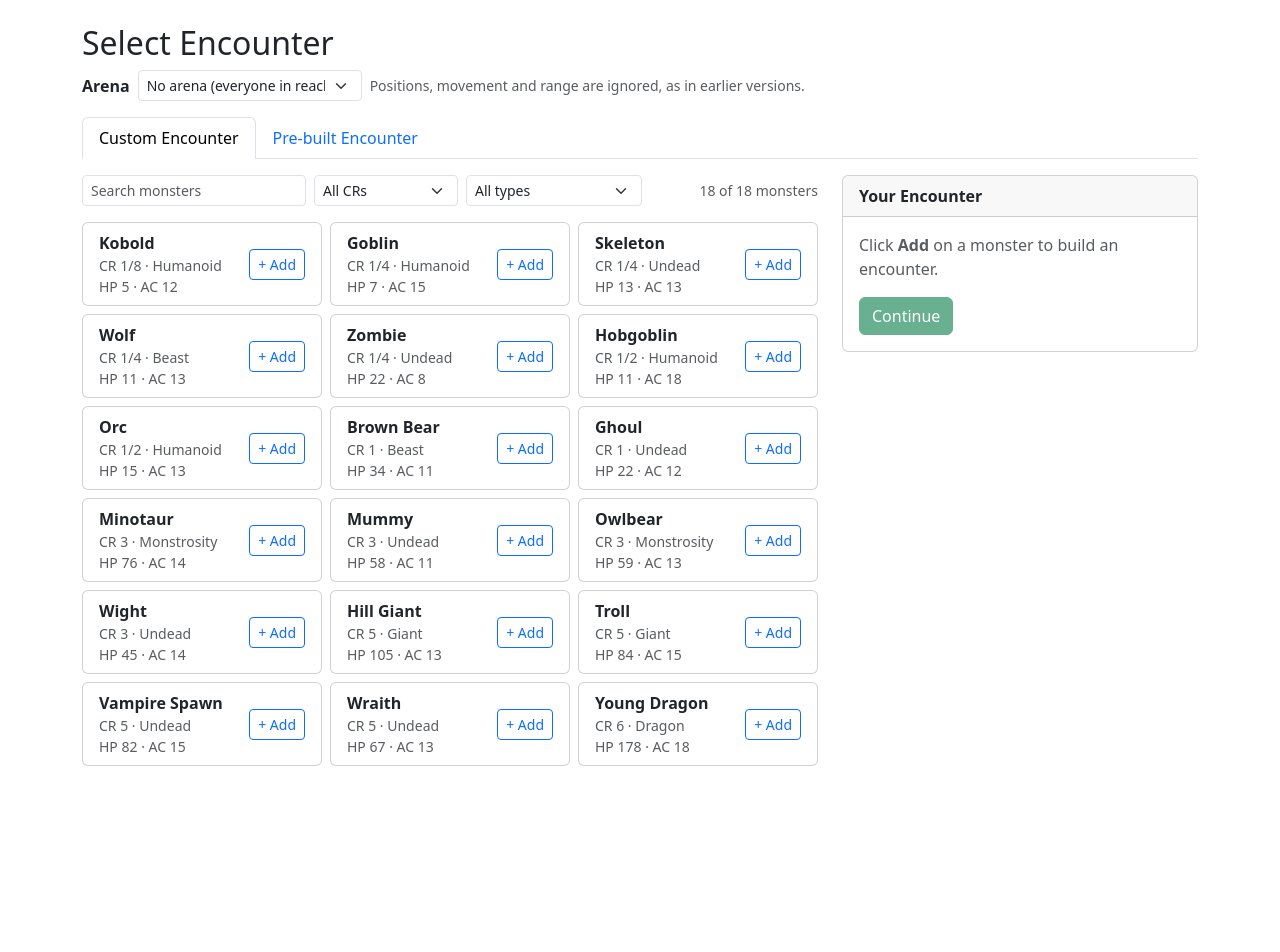
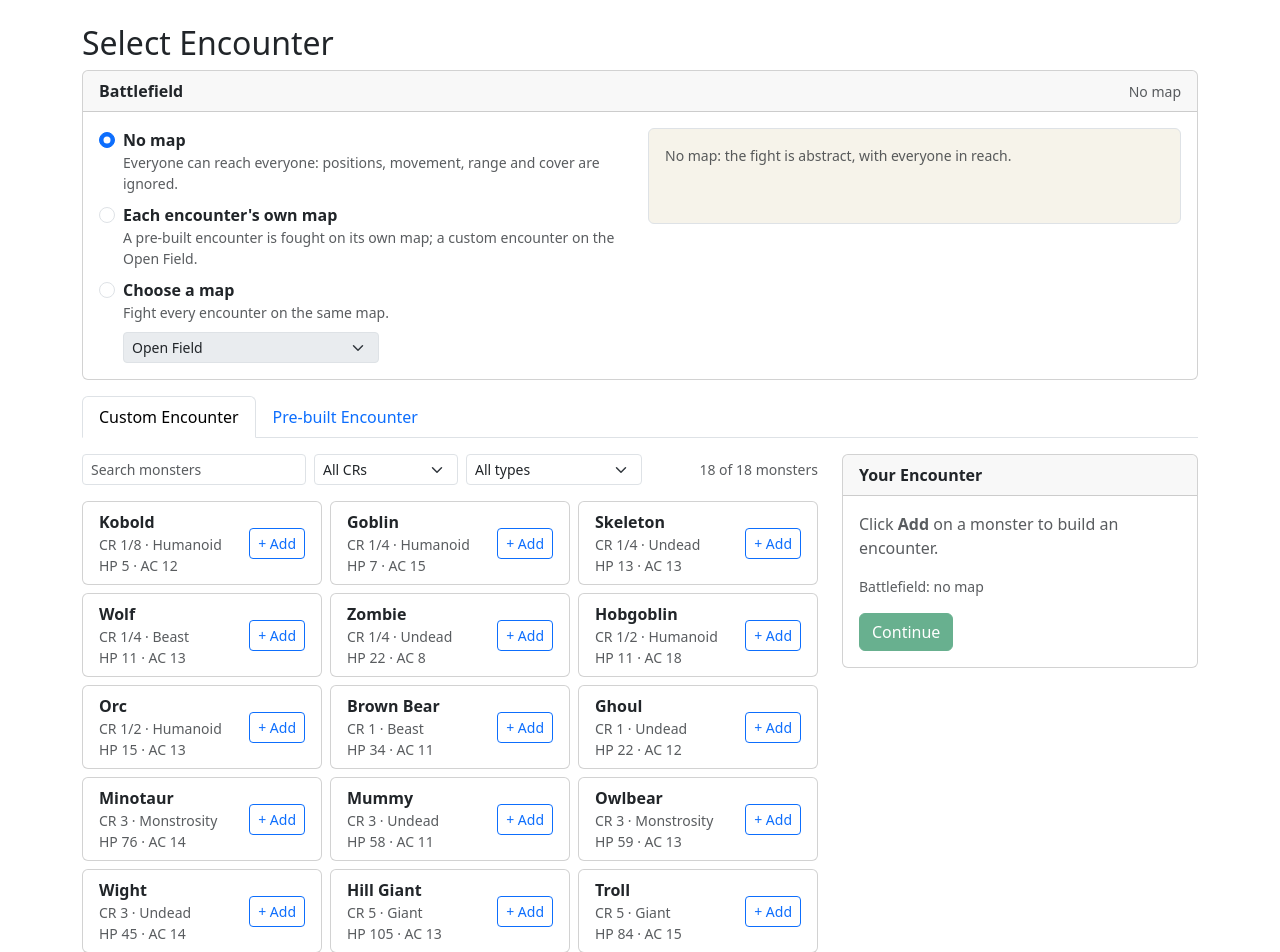
Before and after one commit to helix90/dnd5e_combat_sim, a Flask app: page /encounter in a window 1280 px wide. Shown: the part 56-1008 px from the top of the page. Before the commit the page ends 822 px from the top, so only its background shows below. Run offline with Flask 3, Linux system fonts and the light colour scheme; data comes from the database, SQL or seed files in the repository.

Commit message:
Battlefield picker in the GUI: no map, each encounter's own map, or a chosen map
- A Battlefield card on the encounter and batch pages with the three choices, a map dropdown,
  and a preview of the map (terrain and start zones) for the selected encounter
- The simulation page says which battlefield the fight is on
- New GET /encounter/arena (current choice and resolved map) and GET /api/arenas/<name> (drawing)
- Map drawing shared with the results replay in static/js/arena_map.js
- The batch "compare without the map" option shows and hides with the choice
- Bless recast test pins the concentration save: losing concentration to a hit legitimately
  allows a recast and made the test fail about 9% of the time

Co-Authored-By: Claude Opus 5.5 <noreply@anthropic.com>

```diff
--- a/app.py
+++ b/app.py
@@ -28,7 +28,7 @@ from controllers.batch_simulation_controller import BatchSimulationController
 from controllers.encounter_controller import EncounterController
 from controllers.results_controller import ResultsController
 from controllers.simulation_controller import SimulationController
-from models.arena_library import ENCOUNTER_MAP, arena_choices, resolve_arena_choice
+from models.arena_library import DEFAULT_MAP, ENCOUNTER_MAP, arena_choices, get_arena, resolve_arena_choice
 from models.db import DatabaseManager
 from utils.exceptions import (
     AppError, ValidationError
@@ -234,11 +234,15 @@ def load_arena_from_session() -> Optional[str]:
     template = next((t for t in encounter_controller.templates if t.get('name') == name), None) if name else None
     return resolve_arena_choice(session.get('arena'), template)
 
+def battlefield_context() -> Dict[str, Any]:
+    """What the Battlefield picker (templates/_battlefield_picker.html) needs: the maps and the current choice."""
+    return {'arenas': arena_choices(), 'encounter_map': ENCOUNTER_MAP, 'default_map': DEFAULT_MAP,
+            'selected_arena': session.get('arena') or '', 'battlefield_map': load_arena_from_session() or ''}
+
 def render_encounter_page(tab: Optional[str] = None) -> str:
     """The encounter page, with the arena choices and the current one."""
     kwargs = {'tab': tab} if tab else {}
-    return render_template('encounter_selection.html', arenas=arena_choices(), encounter_map=ENCOUNTER_MAP,
-                           selected_arena=session.get('arena') or '', **kwargs)
+    return render_template('encounter_selection.html', **battlefield_context(), **kwargs)
 
 def load_monsters_from_session() -> List[Any]:
     """
@@ -443,15 +447,19 @@ def encounter_prebuilt() -> Any:
 
     return render_encounter_page('prebuilt')
 
-@app.route('/encounter/arena', methods=['POST'])
+@app.route('/encounter/arena', methods=['GET', 'POST'])
 def encounter_arena() -> Tuple[Any, int]:
     """
     Choose the arena (battle map) for the next simulations: a map name, ENCOUNTER_MAP for each
-    pre-built encounter's own map, or an empty name for no arena.
+    pre-built encounter's own map, or an empty name for no arena. GET returns the current choice
+    and the map the next fight would use with the selected encounter.
 
     Returns:
         JSON response with the chosen arena, or an error for an unknown map
     """
+    if request.method == 'GET':
+        return jsonify({'arena': session.get('arena') or None, 'map': load_arena_from_session(),
+                        'encounter': session.get('selected_encounter')}), 200
     data = request.get_json(silent=True)
     name = (data.get('arena') if isinstance(data, dict) else None) or ''
     if not isinstance(name, str):
@@ -464,7 +472,17 @@ def encounter_arena() -> Tuple[Any, int]:
     else:
         session.pop('arena', None)
     logger.info(f"Arena set to {name or 'none'}")
-    return jsonify({'success': True, 'arena': name or None}), 200
+    return jsonify({'success': True, 'arena': name or None, 'map': load_arena_from_session()}), 200
+
+@app.route('/api/arenas/<path:name>', methods=['GET'])
+def api_arena_drawing(name: str) -> Tuple[Any, int]:
+    """A map's terrain and start zones, for drawing a preview of it."""
+    if name not in {a['name'] for a in arena_choices()}:
+        return jsonify({'error': f'Unknown arena: {name}'}), 404
+    arena = get_arena(name)
+    description = next(a['description'] for a in arena_choices() if a['name'] == name)
+    return jsonify({**arena.drawing(), 'description': description,
+                    'start_zones': {side: [list(sq) for sq in squares] for side, squares in arena.start_zones.items()}}), 200
 
 @app.route('/encounter/clear', methods=['POST'])
 def encounter_clear() -> Tuple[Any, int]:
@@ -769,7 +787,7 @@ def simulate() -> Any:
             flash('Failed to start simulation', 'danger')
             return redirect(url_for('encounter_selection'))
 
-    return render_template('simulation.html')
+    return render_template('simulation.html', arena=load_arena_from_session())
 
 @app.route('/simulate/status', methods=['GET'])
 def simulate_status() -> Any:
@@ -826,7 +844,7 @@ def batch_simulation() -> str:
     Returns:
         Rendered HTML template
     """
-    return render_template('batch_simulation.html', arena=load_arena_from_session())
+    return render_template('batch_simulation.html', arena=load_arena_from_session(), **battlefield_context())
 
 @app.route('/batch/start', methods=['POST'])
 def batch_simulation_start() -> Tuple[Any, int]:
--- /dev/null
+++ b/static/js/arena_map.js
@@ -0,0 +1,67 @@
+// Drawing battle maps as SVG: the replay on the results page and the Battlefield preview.
+const ArenaMap = (function() {
+  const NS = 'http://www.w3.org/2000/svg';
+  const SIDE_COLORS = {party: '#2563eb', monsters: '#dc2626'};
+
+  function el(name, attrs, parent) {
+    const node = document.createElementNS(NS, name);
+    Object.entries(attrs || {}).forEach(([k, v]) => node.setAttribute(k, v));
+    if (parent) parent.appendChild(node);
+    return node;
+  }
+
+  // [label, color] for a terrain square
+  function terrainStyle(kind, impassable, difficult, cover) {
+    if (kind === 'water' || kind === 'shallows') return ['Water', '#7fb2e5'];
+    if (kind === 'lava') return ['Lava', '#e0663a'];
+    if (kind === 'tree') return ['Trees', '#5d9a5d'];
+    if (impassable && cover === 'total') return ['Wall', '#555'];
+    if (impassable && cover !== 'none') return ['Boulder or statue', '#8d8d8d'];
+    if (impassable) return ['Water', '#7fb2e5'];
+    if (cover !== 'none') return ['Low obstacle (cover)', '#a47b4f'];
+    return ['Difficult terrain', '#d9c999'];
+  }
+
+  // The map's ground, terrain and grid. Returns the svg, an el() helper and the terrain kinds used
+  // (label -> color) for a legend. With startZones, each side's starting area is tinted.
+  function draw(arena, {cell = 24, startZones = null} = {}) {
+    const svg = el('svg', {viewBox: `0 0 ${arena.width * cell} ${arena.height * cell}`,
+                           width: '100%', role: 'img', 'aria-label': `Battle map of ${arena.name}`});
+    const defs = el('defs', {}, svg);
+    const hatch = el('pattern', {id: 'difficult', width: 6, height: 6, patternUnits: 'userSpaceOnUse',
+                                 patternTransform: 'rotate(45)'}, defs);
+    el('line', {x1: 0, y1: 0, x2: 0, y2: 6, stroke: 'rgba(0,0,0,0.25)', 'stroke-width': 2}, hatch);
+    el('rect', {x: 0, y: 0, width: arena.width * cell, height: arena.height * cell, fill: '#f6f3ea'}, svg);
+    const used = new Map();
+    Object.entries(startZones || {}).forEach(([side, squares]) => {
+      squares.forEach(([x, y]) => el('rect', {x: x * cell, y: y * cell, width: cell, height: cell,
+                                              fill: SIDE_COLORS[side] || '#999', 'fill-opacity': 0.18}, svg));
+    });
+    (arena.terrain || []).forEach(([x, y, kind, impassable, difficult, cover]) => {
+      const [label, color] = terrainStyle(kind, impassable, difficult, cover);
+      used.set(label, color);
+      el('rect', {x: x * cell, y: y * cell, width: cell, height: cell, fill: color}, svg);
+      if (difficult) el('rect', {x: x * cell, y: y * cell, width: cell, height: cell, fill: 'url(#difficult)'}, svg);
+    });
+    const grid = el('g', {stroke: 'rgba(0,0,0,0.08)', 'stroke-width': 1}, svg);
+    for (let x = 0; x <= arena.width; x++) el('line', {x1: x * cell, y1: 0, x2: x * cell, y2: arena.height * cell}, grid);
+    for (let y = 0; y <= arena.height; y++) el('line', {x1: 0, y1: y * cell, x2: arena.width * cell, y2: y * cell}, grid);
+    return {svg, el, used};
+  }
+
+  // A legend of colored swatches: entries are [label, color, round]
+  function legend(container, entries) {
+    container.innerHTML = '';
+    entries.forEach(([label, color, round]) => {
+      const item = document.createElement('span');
+      const swatch = document.createElement('span');
+      swatch.style.cssText = `display:inline-block;width:12px;height:12px;margin-right:4px;vertical-align:-1px;` +
+        `background:${color};border-radius:${round ? '50%' : '2px'};`;
+      item.appendChild(swatch);
+      item.appendChild(document.createTextNode(label));
+      container.appendChild(item);
+    });
+  }
+
+  return {draw, legend, terrainStyle, el, SIDE_COLORS};
+})();
--- /dev/null
+++ b/static/js/battlefield.js
@@ -0,0 +1,104 @@
+// The Battlefield picker (templates/_battlefield_picker.html): saves the choice in the session,
+// previews the map the next fight will use, and tells the page with a 'battlefield-change' event
+// on document (detail: {arena, map}: the choice, and the map it means for the selected encounter).
+const Battlefield = (function() {
+  let picker, select, saved = {arena: null, map: null};
+  const drawings = {};
+
+  function mode() {
+    return picker.querySelector('input[name="battlefield-mode"]:checked').value;
+  }
+
+  function choice() {
+    return {none: '', own: picker.dataset.encounterMap, map: select.value}[mode()];
+  }
+
+  function fetchDrawing(name) {
+    if (!drawings[name]) {
+      drawings[name] = fetch(`/api/arenas/${encodeURIComponent(name)}`).then(response => {
+        if (!response.ok) throw new Error(`HTTP ${response.status}`);
+        return response.json();
+      });
+    }
+    return drawings[name];
+  }
+
+  function describe() {
+    const preview = document.getElementById('battlefield-preview');
+    const caption = document.getElementById('battlefield-caption');
+    const legend = document.getElementById('battlefield-legend');
+    const summary = document.getElementById('battlefield-summary');
+    preview.innerHTML = '';
+    legend.innerHTML = '';
+    if (!saved.map) {
+      summary.textContent = 'No map';
+      preview.innerHTML = '<div class="p-3 small text-muted">No map: the fight is abstract, with everyone in reach.</div>';
+      caption.textContent = '';
+      return;
+    }
+    summary.textContent = saved.arena === picker.dataset.encounterMap ? `Encounter's map: ${saved.map}` : saved.map;
+    caption.textContent = 'Loading map…';
+    const name = saved.map;
+    fetchDrawing(name).then(arena => {
+      if (saved.map !== name) return;  // the choice changed while loading
+      const {svg, used} = ArenaMap.draw(arena, {cell: 12, startZones: arena.start_zones});
+      preview.appendChild(svg);
+      const size = `${arena.width * 5} × ${arena.height * 5} ft`;
+      const own = saved.arena === picker.dataset.encounterMap;
+      caption.textContent = `${arena.name} (${size}). ${arena.description || ''}` +
+        (own ? ' Pick a different pre-built encounter to see its map.' : '');
+      ArenaMap.legend(legend, [['Party starts', 'rgba(37,99,235,0.35)'], ['Monsters start', 'rgba(220,38,38,0.35)']]
+        .concat(Array.from(used.entries())));
+    }).catch(err => {
+      caption.textContent = `Couldn't load the map: ${err.message}`;
+    });
+  }
+
+  function announce() {
+    describe();
+    document.dispatchEvent(new CustomEvent('battlefield-change', {detail: {...saved}}));
+  }
+
+  function save() {
+    const error = document.getElementById('arena-error');
+    error.classList.add('d-none');
+    select.disabled = mode() !== 'map';
+    return fetch('/encounter/arena', {
+      method: 'POST',
+      headers: {'Content-Type': 'application/json'},
+      body: JSON.stringify({arena: choice()})
+    })
+    .then(response => response.json().then(body => {
+      if (!response.ok) throw new Error(body.error || `HTTP ${response.status}`);
+      saved = {arena: body.arena, map: body.map};
+      announce();
+    }))
+    .catch(err => {
+      error.textContent = `Couldn't save the battlefield: ${err.message}`;
+      error.classList.remove('d-none');
+    });
+  }
+
+  // The selected encounter changed: with "each encounter's own map" the map may have too
+  function refresh() {
+    return fetch('/encounter/arena').then(r => r.json()).then(body => {
+      saved = {arena: body.arena, map: body.map};
+      announce();
+    });
+  }
+
+  function init() {
+    picker = document.getElementById('battlefield-picker');
+    if (!picker) return;
+    select = document.getElementById('arena-select');
+    picker.querySelectorAll('input[name="battlefield-mode"]').forEach(input => input.addEventListener('change', save));
+    select.addEventListener('change', save);
+    // Start from the choice the page was rendered with; pages listen from their own DOMContentLoaded
+    saved = {arena: picker.dataset.arena || null, map: picker.dataset.map || null};
+    describe();
+    setTimeout(announce, 0);
+  }
+
+  document.addEventListener('DOMContentLoaded', init);
+  return {refresh, current: () => ({...saved})};
+})();
--- /dev/null
+++ b/templates/_battlefield_picker.html
@@ -0,0 +1,59 @@
+{# The Battlefield picker: fight without a map, on each encounter's own map, or on a chosen map.
+   Needs arenas, encounter_map, default_map and selected_arena (see battlefield_context in app.py).
+   The choice is saved in the session as soon as it's made and used by single and batch simulations. #}
+{% set mode = 'none' if not selected_arena else ('own' if selected_arena == encounter_map else 'map') %}
+<div class="card mb-3" id="battlefield-picker" data-encounter-map="{{ encounter_map }}" data-default-map="{{ default_map }}"
+     data-arena="{{ selected_arena }}" data-map="{{ battlefield_map }}">
+  <div class="card-header fw-semibold d-flex justify-content-between align-items-center">
+    <span>Battlefield</span>
+    <small class="text-muted fw-normal" id="battlefield-summary"></small>
+  </div>
+  <div class="card-body">
+    <div class="row g-3">
+      <div class="col-md-6">
+        <div class="form-check">
+          <input class="form-check-input" type="radio" name="battlefield-mode" id="battlefield-none" value="none" {% if mode == 'none' %}checked{% endif %}>
+          <label class="form-check-label" for="battlefield-none">
+            <strong>No map</strong>
+            <span class="d-block small text-muted">Everyone can reach everyone: positions, movement, range and cover are ignored.</span>
+          </label>
+        </div>
+        <div class="form-check mt-2">
+          <input class="form-check-input" type="radio" name="battlefield-mode" id="battlefield-own" value="own" {% if mode == 'own' %}checked{% endif %}>
+          <label class="form-check-label" for="battlefield-own">
+            <strong>Each encounter's own map</strong>
+            <span class="d-block small text-muted">A pre-built encounter is fought on its own map; a custom encounter on the {{ default_map }}.</span>
+          </label>
+        </div>
+        <div class="form-check mt-2">
+          <input class="form-check-input" type="radio" name="battlefield-mode" id="battlefield-map" value="map" {% if mode == 'map' %}checked{% endif %}>
+          <label class="form-check-label" for="battlefield-map">
+            <strong>Choose a map</strong>
+            <span class="d-block small text-muted">Fight every encounter on the same map.</span>
+          </label>
+        </div>
+        <select id="arena-select" class="form-select form-select-sm mt-2 ms-4" style="max-width: 16rem"
+                aria-label="Map" {% if mode != 'map' %}disabled{% endif %}>
+          <optgroup label="Maps for any encounter">
+            {% for arena in (arenas or []) if arena.generic %}
+            <option value="{{ arena.name }}" title="{{ arena.description }}" {% if arena.name == selected_arena %}selected{% endif %}>{{ arena.name }}</option>
+            {% endfor %}
+          </optgroup>
+          <optgroup label="Pre-built encounter maps">
+            {% for arena in (arenas or []) if not arena.generic %}
+            <option value="{{ arena.name }}" title="{{ arena.description }}" {% if arena.name == selected_arena %}selected{% endif %}>{{ arena.name }}</option>
+            {% endfor %}
+          </optgroup>
+        </select>
+        <small class="text-danger d-none d-block mt-2" id="arena-error"></small>
+      </div>
+      <div class="col-md-6">
+        <div id="battlefield-preview" class="border rounded" style="background: #f6f3ea; min-height: 6rem;"></div>
+        <div id="battlefield-caption" class="small text-muted mt-1"></div>
+        <div id="battlefield-legend" class="small text-muted mt-1 d-flex flex-wrap gap-3"></div>
+      </div>
+    </div>
+  </div>
+</div>
+<script src="{{ url_for('static', filename='js/arena_map.js') }}"></script>
+<script src="{{ url_for('static', filename='js/battlefield.js') }}"></script>
--- a/templates/encounter_selection.html
+++ b/templates/encounter_selection.html
@@ -10,26 +10,7 @@
   .qty-btn { width: 1.75rem; padding: 0; }
 </style>
 <h2>Select Encounter</h2>
-<div class="d-flex flex-wrap align-items-center gap-2 mb-3" id="arena-picker">
-  <label for="arena-select" class="form-label mb-0 fw-semibold">Arena</label>
-  <select id="arena-select" class="form-select form-select-sm" style="max-width: 14rem">
-    <option value="" {% if not selected_arena %}selected{% endif %}>No arena (everyone in reach)</option>
-    <option value="{{ encounter_map }}" {% if selected_arena == encounter_map %}selected{% endif %}
-            title="Each pre-built encounter is fought on its own map; custom encounters use the Open Field.">The encounter's own map</option>
-    <optgroup label="Maps for any encounter">
-      {% for arena in (arenas or []) if arena.generic %}
-      <option value="{{ arena.name }}" title="{{ arena.description }}" {% if arena.name == selected_arena %}selected{% endif %}>{{ arena.name }}</option>
-      {% endfor %}
-    </optgroup>
-    <optgroup label="Pre-built encounter maps">
-      {% for arena in (arenas or []) if not arena.generic %}
-      <option value="{{ arena.name }}" title="{{ arena.description }}" {% if arena.name == selected_arena %}selected{% endif %}>{{ arena.name }}</option>
-      {% endfor %}
-    </optgroup>
-  </select>
-  <small class="text-muted" id="arena-description"></small>
-  <small class="text-danger d-none" id="arena-error"></small>
-</div>
+{% include '_battlefield_picker.html' %}
 <ul class="nav nav-tabs" id="encounterTab" role="tablist">
   <li class="nav-item" role="presentation">
     <button class="nav-link active" id="custom-tab" data-bs-toggle="tab" data-bs-target="#custom" type="button" role="tab">Custom Encounter</button>
@@ -67,6 +48,7 @@
             <ul id="selected-monsters" class="list-unstyled mb-0"></ul>
             <p id="custom-empty" class="text-muted mb-0">Click <strong>Add</strong> on a monster to build an encounter.</p>
             <div id="custom-balance" class="mt-3"></div>
+            <div class="small text-muted mt-2 battlefield-note" data-custom="1"></div>
             <div class="d-flex gap-2 mt-3">
               <button id="custom-continue" class="btn btn-success" disabled>Continue</button>
               <button id="custom-clear" class="btn btn-outline-secondary d-none">Clear</button>
@@ -147,39 +129,23 @@ function monsterSummary(enc) {
   return enc.monsters.map(m => `${m.count}× ${m.name}`).join(' · ');
 }
 
-// Arena: saved in the session as soon as it's chosen, and used by single and batch simulations
-function showArenaDescription() {
-  const select = document.getElementById('arena-select');
-  const option = select.options[select.selectedIndex];
-  document.getElementById('arena-description').textContent =
-    select.value ? option.title : 'Positions, movement and range are ignored, as in earlier versions.';
+// Where the fight happens, from the Battlefield picker, for the encounter summaries
+function battlefieldText(map) {
+  return map ? `Battlefield: ${escapeHtml(map)}` : 'Battlefield: no map';
 }
 
-function setupArenaPicker() {
-  const select = document.getElementById('arena-select');
-  if (!select) return;
-  showArenaDescription();
-  select.addEventListener('change', () => {
-    const error = document.getElementById('arena-error');
-    error.classList.add('d-none');
-    showArenaDescription();
-    fetch('/encounter/arena', {
-      method: 'POST',
-      headers: { 'Content-Type': 'application/json' },
-      body: JSON.stringify({ arena: select.value })
-    })
-    .then(response => response.json().then(body => {
-      if (!response.ok) throw new Error(body.error || `HTTP ${response.status}`);
-    }))
-    .catch(err => {
-      error.textContent = `Couldn't save the arena: ${err.message}`;
-      error.classList.remove('d-none');
-    });
+function showBattlefield(detail) {
+  const picker = document.getElementById('battlefield-picker');
+  // A custom encounter has no map of its own: "each encounter's own map" means the default one
+  const customMap = detail.arena === picker.dataset.encounterMap ? picker.dataset.defaultMap : detail.map;
+  document.querySelectorAll('.battlefield-note').forEach(note => {
+    note.innerHTML = battlefieldText(note.dataset.custom ? customMap : detail.map);
   });
 }
 
+document.addEventListener('battlefield-change', event => showBattlefield(event.detail));
+
 document.addEventListener('DOMContentLoaded', function() {
-  setupArenaPicker();
   const partyLoaded = fetch('/api/party/current')
     .then(response => response.json())
     .then(party => { currentParty = party; })
@@ -347,7 +313,8 @@ function renderPrebuiltDetails(name, result) {
   let html = `<h5 class="mb-1">${escapeHtml(name)}</h5>
     <div class="small text-muted mb-2">Level ${escapeHtml(template.level)} · ${escapeHtml(capitalize(template.type))}
       · your party: level ${escapeHtml(currentParty.party_level)}, ${escapeHtml(currentParty.party_size)} characters
-      ${template.arena ? `<br>Map: ${escapeHtml(template.arena)} (used when the arena is “The encounter's own map”)` : ''}</div>`;
+      ${template.arena ? `<br>Its own map: ${escapeHtml(template.arena)}` : ''}
+      <br><span class="battlefield-note"></span></div>`;
 
   if (result.balance) {
     const difficulty = typeof result.balance === 'object' ? result.balance.difficulty : result.balance;
@@ -375,6 +342,8 @@ function renderPrebuiltDetails(name, result) {
       </tbody></table>`;
   }
   document.getElementById('prebuilt-details').innerHTML = html;
+  // With "each encounter's own map", choosing an encounter changes the map
+  Battlefield.refresh();
 }
 
 function clearPrebuiltSelection() {
@@ -386,6 +355,7 @@ function clearPrebuiltSelection() {
         '<p class="text-muted mb-0">Pick an encounter from the list to see its difficulty for your party.</p>';
       document.getElementById('prebuilt-clear').classList.add('d-none');
       setContinueButton('prebuilt-continue', null);
+      Battlefield.refresh();
     })
     .catch(error => {
       console.error('Error clearing selection:', error);
--- a/templates/simulation.html
+++ b/templates/simulation.html
@@ -1,6 +1,8 @@
 {% extends 'base.html' %}
 {% block content %}
 <h2>Combat Simulation</h2>
+<p class="text-muted">Battlefield: <strong>{{ arena or 'No map' }}</strong>
+  <a href="{{ url_for('encounter_selection') }}" class="small ms-1">change for the next fight</a></p>
 <div id="simulation-status">
   <div class="progress mb-3">
     <div id="progress-bar" class="progress-bar" role="progressbar" style="width: 0%;">0%</div>
```
Also changed, not shown: templates/batch_simulation.html (+12 -6 lines), templates/results.html (+6 -48 lines), tests/test_ai_buff_casting.py (+7 -3 lines), tests/test_arena_cover.py (+2 -1 lines), tests/test_arena_replay.py (+3 -2 lines), tests/test_battlefield_gui.py (added, +71 -0 lines).
